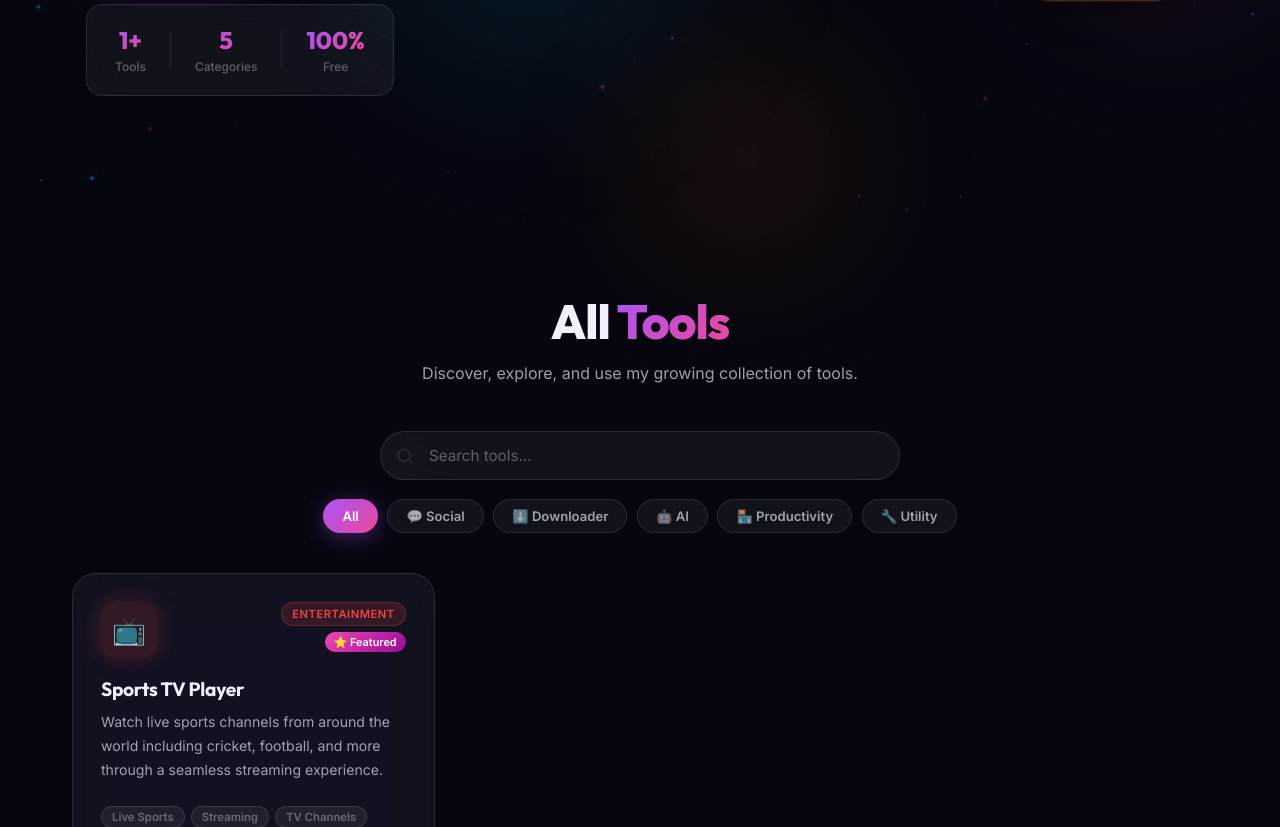
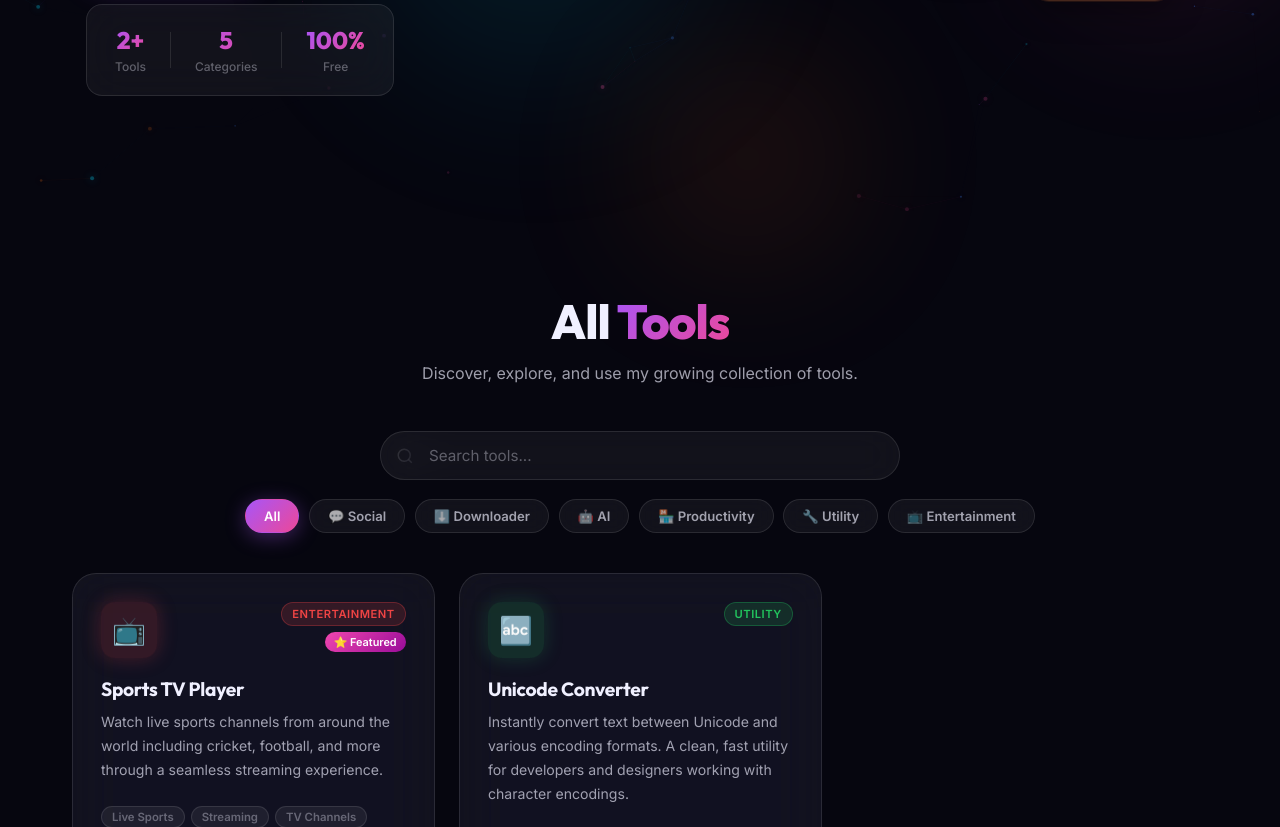
Before and after one commit to desh2001/My-tools-pack, a plain HTML site: page index.html in a window 1280 px wide. Shown: the part 589-1416 px from the top of the page. Drawn offline with Linux system fonts and the light colour scheme.

Commit message:
Unicode Converter Tool Added

```diff
--- a/index.html
+++ b/index.html
@@ -121,6 +121,7 @@
         <button class="pill" data-filter="AI" id="filter-ai">🤖 AI</button>
         <button class="pill" data-filter="Productivity" id="filter-productivity">🏪 Productivity</button>
         <button class="pill" data-filter="Utility" id="filter-utility">🔧 Utility</button>
+        <button class="pill" data-filter="Entertainment" id="filter-entertainment">📺 Entertainment</button>
       </div>
     </div>
 
--- a/script.js
+++ b/script.js
@@ -17,6 +17,18 @@ const tools = [
     link: "https://sportsplayer.vikum.me/",
     status: "live",
     featured: true
+  },
+  {
+    id: "unicode-converter",
+    title: "Unicode Converter",
+    description: "Instantly convert text between Unicode and various encoding formats. A clean, fast utility for developers and designers working with character encodings.",
+    icon: "🔤",
+    category: "Utility",
+    tags: ["Unicode", "Encoding", "Text Converter", "Developer Tool", "Character Set"],
+    link: "https://unicode-converter-26.onrender.com/",
+    github: "https://github.com/desh2001/Unicode-Converter-26",
+    status: "live",
+    featured: false
   },
 ];
 
```
